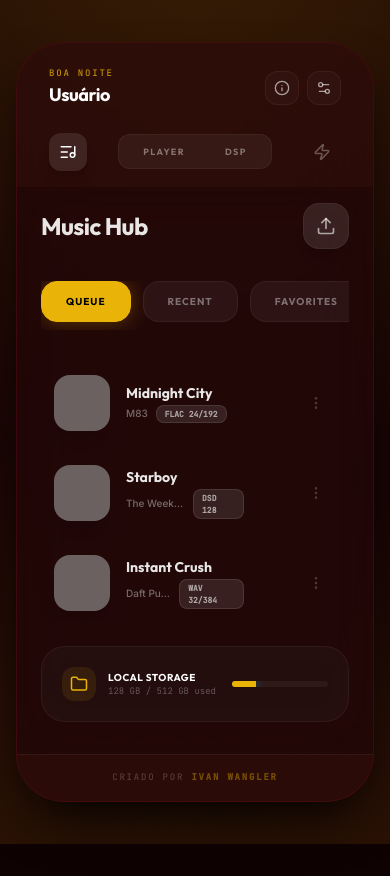
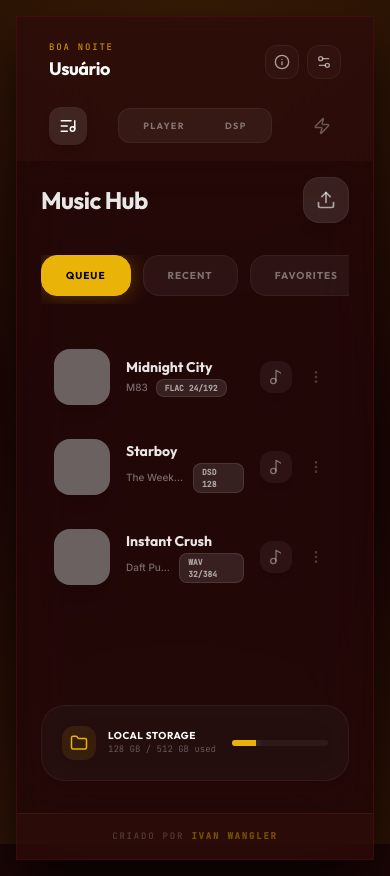
Before and after one commit to ivanwangler/wangler-player, a React (Vite) app: page / in a window 390 px wide. Both pictures are taken after a click on the button 68 px from the left and 151 px from the top of the page. Before the commit the page ends 844 px from the top, so only its background shows below. Built offline with nearby package versions, Linux system fonts and the light colour scheme; grey boxes are pictures that could not be loaded.

Commit message:
Feat: implementation of mobile optimization and advanced music library

```diff
--- a/index.html
+++ b/index.html
@@ -1,13 +1,19 @@
 <!doctype html>
 <html lang="en">
+
 <head>
   <meta charset="UTF-8" />
   <meta name="viewport" content="width=device-width, initial-scale=1.0" />
   <title>My Google AI Studio App</title>
+  <meta name="theme-color" content="#1a0a0a" />
+  <meta name="apple-mobile-web-app-capable" content="yes" />
+  <meta name="apple-mobile-web-app-status-bar-style" content="black-translucent" />
   <script src="https://cdnjs.cloudflare.com/ajax/libs/jsmediatags/3.9.5/jsmediatags.min.js"></script>
 </head>
+
 <body>
   <div id="root"></div>
   <script type="module" src="/src/main.tsx"></script>
 </body>
+
 </html>
--- a/src/App.tsx
+++ b/src/App.tsx
@@ -212,7 +212,7 @@ export default function App() {
       />
 
       {/* Main App Container */}
-      <div className="w-full max-w-md h-[850px] max-h-[90vh] player-chrome rounded-[48px] flex flex-col overflow-hidden relative z-10">
+      <div className="w-full sm:max-w-md h-[100dvh] sm:h-[850px] sm:max-h-[90vh] sm:rounded-[48px] player-chrome flex flex-col overflow-hidden relative z-10">
 
         {/* Header */}
         <header className="px-8 pt-6 pb-2 flex items-center justify-between">
--- a/src/components/Library.tsx
+++ b/src/components/Library.tsx
@@ -111,7 +111,7 @@ export default function Library({
             <div className="flex items-center space-x-2 ml-4">
               <button
                 onClick={(e) => { e.stopPropagation(); onPlayNext(track); }}
-                className="p-2 rounded-xl bg-white/5 text-white/20 hover:text-accent hover:bg-accent/10 transition-all opacity-0 group-hover:opacity-100"
+                className="p-2 rounded-xl bg-white/5 text-white/40 hover:text-accent sm:opacity-0 sm:group-hover:opacity-100 transition-all shadow-lg"
                 title="Tocar próxima"
               >
                 <Music2 size={16} />
--- a/src/components/Player.tsx
+++ b/src/components/Player.tsx
@@ -124,7 +124,7 @@ export default function Player({
   const progressPercent = durationMs > 0 ? (currentTimeMs / durationMs) * 100 : 0;
 
   return (
-    <div className="flex flex-col min-h-full h-auto px-8 pt-4 pb-8 relative overflow-hidden no-scrollbar">
+    <div className="flex flex-col flex-1 px-8 pt-4 pb-8 relative overflow-hidden no-scrollbar">
 
       {/* Album Art + Lyrics */}
       <div className="flex-1 flex flex-col items-center justify-start pt-4 relative">
--- a/src/index.css
+++ b/src/index.css
@@ -15,6 +15,14 @@
 @layer base {
   body {
     @apply bg-[#0f0202] text-white font-sans antialiased;
+    -webkit-tap-highlight-color: transparent;
+    touch-action: manipulation;
+  }
+}
+
+@supports (height: 100dvh) {
+  .min-h-screen {
+    min-height: 100dvh;
   }
 }
 
```
Lines whose indentation alone changed are shown as unchanged.
